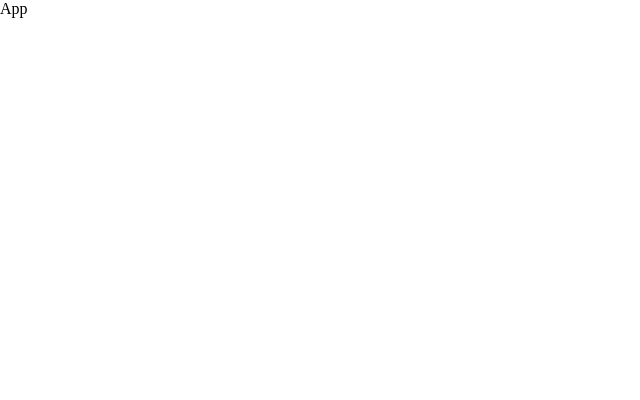
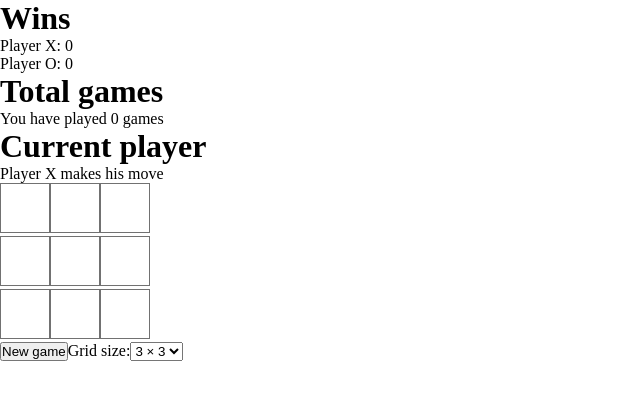
Before and after one commit to MaksymRybak09/TicTackToe, a React (Vite) app: page / in a window 1280 px wide. Shown: the top 400 px of the page, without its empty margins (0-640 px from the left). Built offline with nearby package versions, Linux system fonts and the light colour scheme.

Commit message:
add: game logic to app

```diff
--- a/src/App.tsx
+++ b/src/App.tsx
@@ -1,7 +1,97 @@
+import { useState } from "react";
 import "./App.css";
+import GameBoard from "./components/GameBoard/GameBoard";
+import GameControlls from "./components/GameControlls/GameControlls";
+import Modal from "./components/Modal/Modal";
+import PlayerInfo from "./components/PlayerInfo/PlayerInfo";
+import { checkWinner } from "./lib/helpers/chackWinner";
+import type { GameState } from "./types/gameState";
 
 function App() {
-  return <div>App</div>;
+  const [game, setGame] = useState<GameState>({
+    board: Array(3)
+      .fill(null)
+      .map(() => Array(3).fill(null)),
+    currentPlayer: "X",
+    winner: null,
+    gameCount: 0,
+    wins: { X: 0, O: 0 },
+    moveCount: 0,
+    gridSize: 3,
+    selectedGridSize: 3,
+  });
+  const [isModalShown, setIsModalShown] = useState(false);
+
+  const handleCellClick = (row: number, col: number) => {
+    if (game.winner || game.board[row][col]) return;
+    const newBoard = game.board.map((row) => [...row]);
+    newBoard[row][col] = game.currentPlayer;
+
+    const newMoveCount = game.moveCount++;
+    const result = checkWinner(game.board, game.currentPlayer, game.gridSize);
+
+    if (result) {
+      setTimeout(() => setIsModalShown(true), 1000);
+    }
+
+    setGame((prev) => ({
+      ...prev,
+      board: newBoard,
+      currentPlayer: prev.currentPlayer === "X" ? "O" : "X",
+      winner: result
+        ? result
+        : newMoveCount === game.gridSize ** 2
+        ? "draw"
+        : null,
+      moveCount: newMoveCount,
+      wins: result
+        ? {
+            ...prev.wins,
+            [prev.currentPlayer]: prev.wins[prev.currentPlayer] + 1,
+          }
+        : prev.wins,
+      gameCount:
+        result || newMoveCount === game.gridSize ** 2
+          ? prev.gameCount + 1
+          : prev.gameCount,
+    }));
+  };
+
+  const startNewGame = () => {
+    setGame((prev) => ({
+      ...prev,
+      board: Array(prev.selectedGridSize)
+        .fill(null)
+        .map(() => Array(prev.selectedGridSize).fill(null)),
+      currentPlayer: "X",
+      winner: null,
+      moveCount: 0,
+      gridSize: prev.gridSize,
+    }));
+  };
+
+  return (
+    <>
+      <PlayerInfo
+        wins={game.wins}
+        gameCount={game.gameCount}
+        currentPlayer={game.currentPlayer}
+      />
+      <GameBoard board={game.board} onCeLLClick={handleCellClick} />
+      <GameControlls
+        onNewGame={startNewGame}
+        selectedGridSize={game.selectedGridSize}
+        onGridSizeChange={(size: number) =>
+          setGame((prev) => ({ ...prev, selectedGridSize: size }))
+        }
+      />
+      <Modal
+        show={isModalShown}
+        winner={game.winner}
+        onClose={() => setIsModalShown(false)}
+      />
+    </>
+  );
 }
 
 export default App;
```
